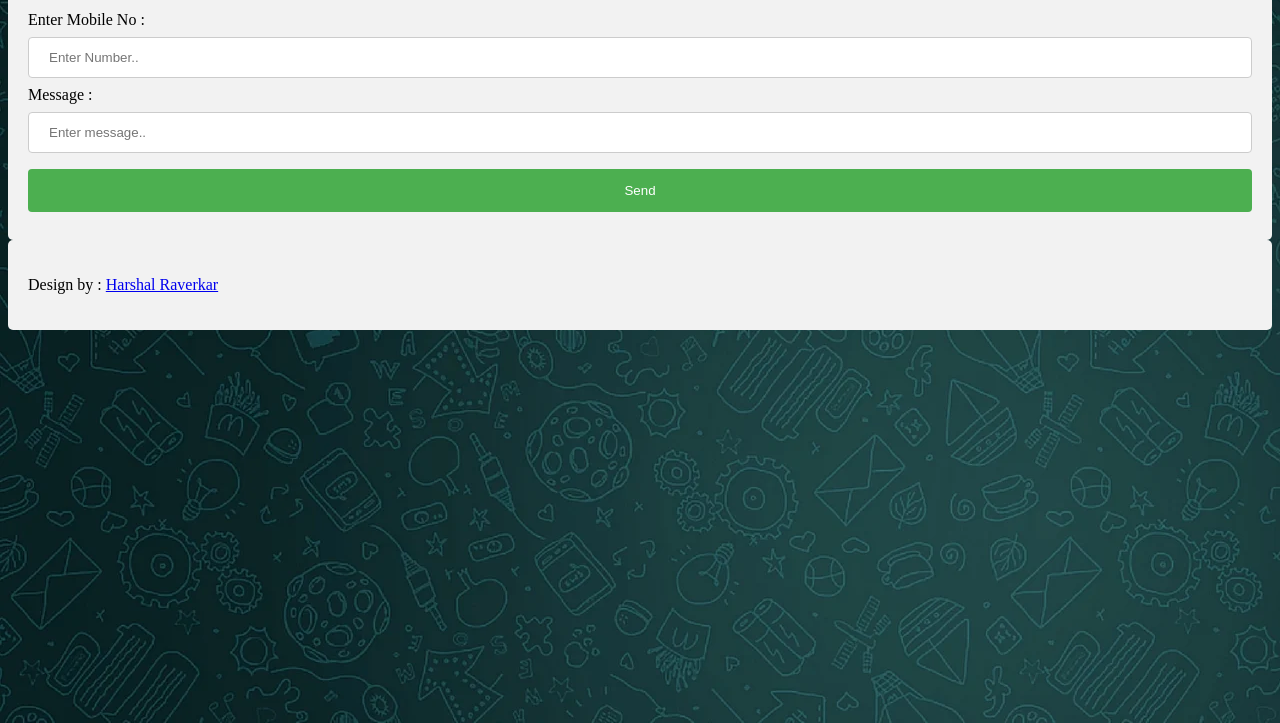
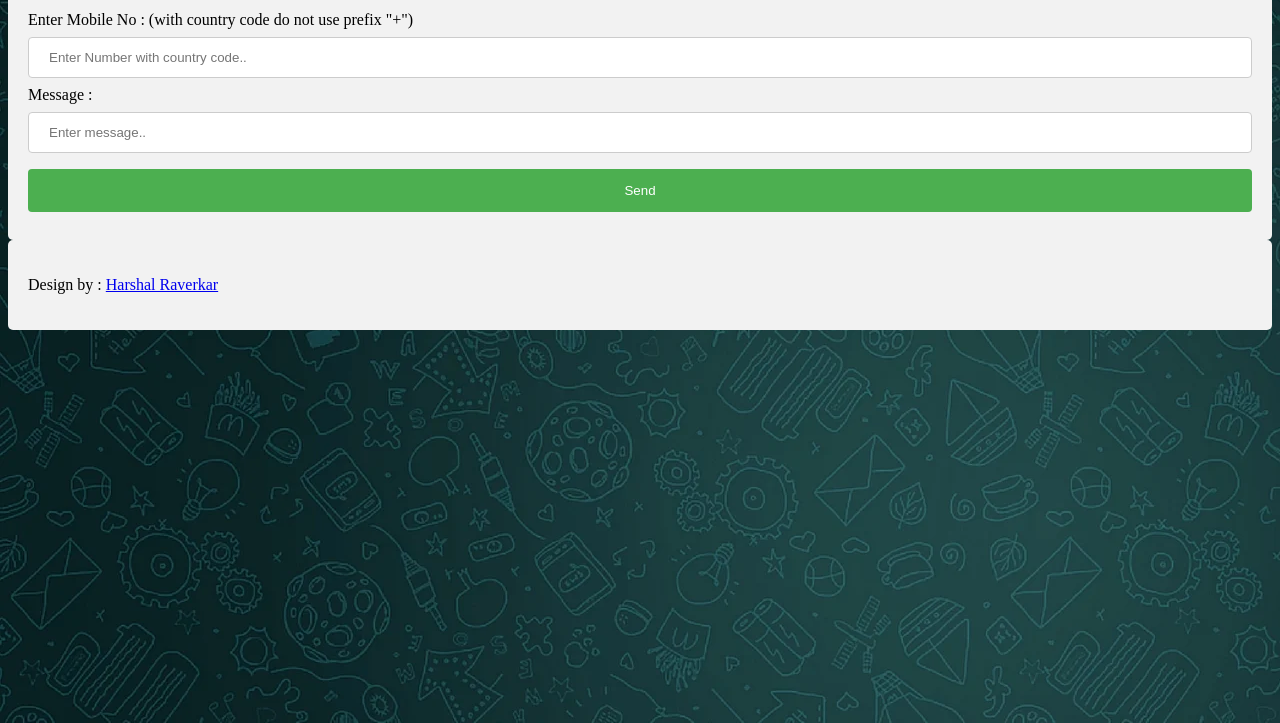
Before and after one commit to hraverkar/WhatsApp, a plain HTML site: page index.html in a window 1280 px wide. Shown: the part 77-800 px from the top of the page. Drawn offline with Linux system fonts and the light colour scheme.

Commit message:
Country code node added

```diff
--- a/index.html
+++ b/index.html
@@ -14,8 +14,8 @@
 <body background="whatsApp_Background.webp">
     <div>
         <form>
-            <label>Enter Mobile No : </label>
-            <input type="text" id="number" name="number" placeholder="Enter Number.." /></span>
+            <label>Enter Mobile No : (with country code do not use prefix "+") </label>
+            <input type="text" id="number" name="number" placeholder="Enter Number with country code.." /></span>
             <label>Message : </label>
             <input type="text" id="message" name="msg" placeholder="Enter message.."></span>
             <input type="button" value="Send" onclick="sendClick()" />
```
